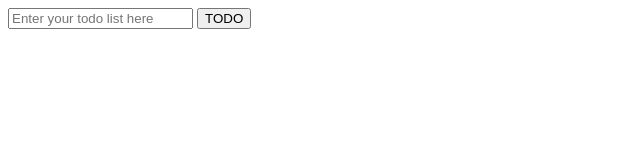
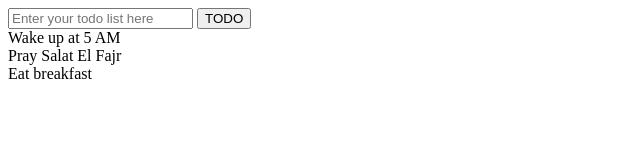
Before and after one commit to HOUDA-KEMMOUNE/todo-list, a plain HTML site: page index.html in a window 1280 px wide. Shown: the whole page, without its empty margins (0-640 px from the left). Drawn offline with Linux system fonts and the light colour scheme.

Commit message:
add some todos

```diff
--- a/index.html
+++ b/index.html
@@ -11,6 +11,11 @@
         <input type="text" placeholder="Enter your todo list here">
         <button class="js-todo-btn">TODO</button>
     </div>
+    <div class="js-todos">
+        <div class="todo-1">Wake up at 5 AM</div>
+        <div class="todo-2">Pray Salat El Fajr</div>
+        <div class="todo-3">Eat breakfast</div>
+    </div>
     <script src="script.js"></script>
 </body>
 </html>
```
